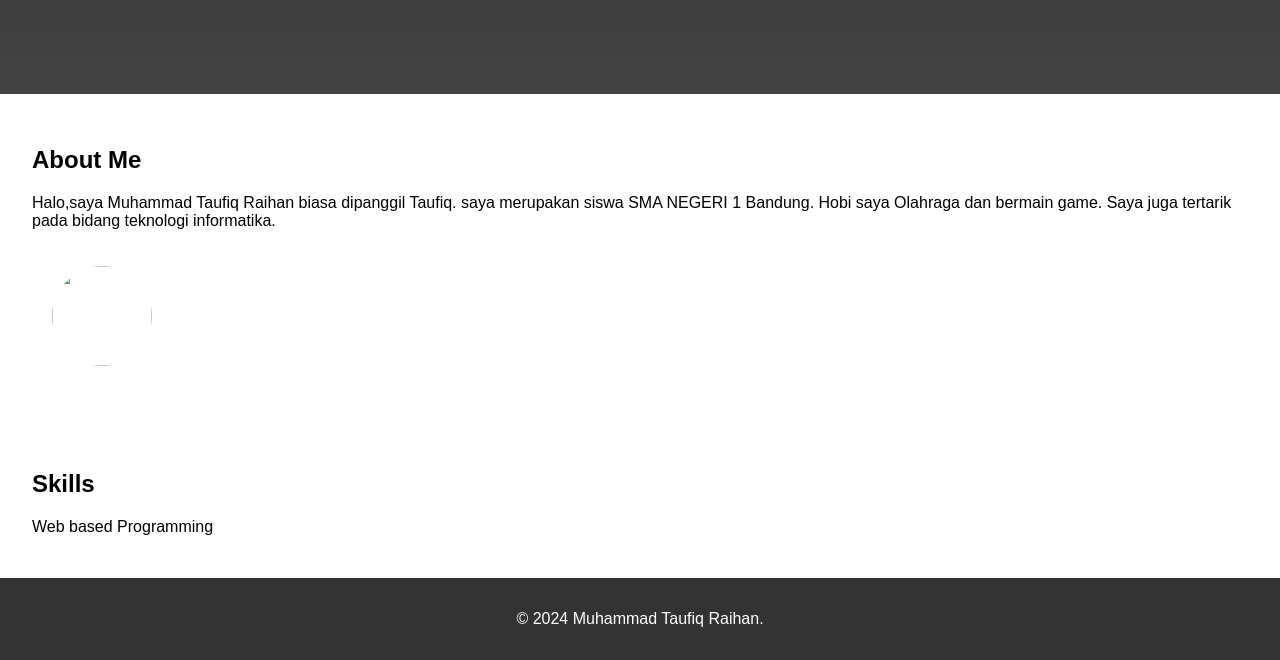
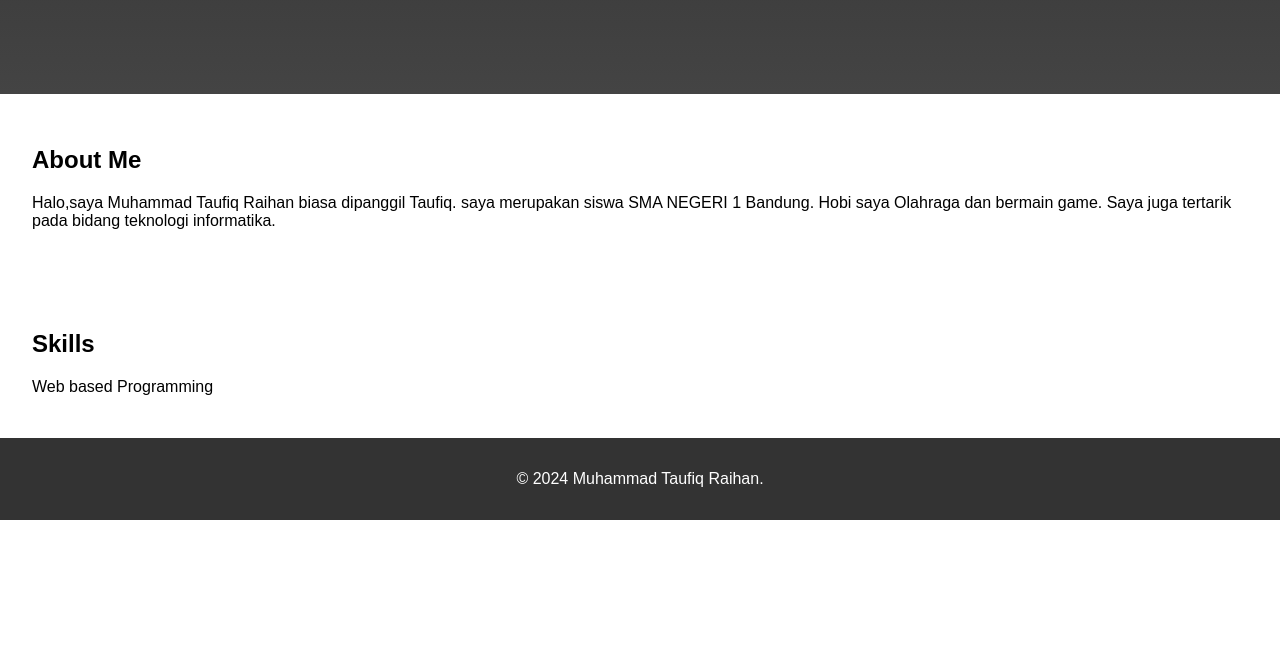
Before and after one commit to Oopiko/Projek-Personal-Branding, a plain HTML site: page index.html in a window 1280 px wide. Shown: the part 756-1416 px from the top of the page. After the commit the page ends 1276 px from the top, so only its background shows below. Drawn offline with Linux system fonts and the light colour scheme.

Commit message:
index.html

```diff
--- a/index.html
+++ b/index.html
@@ -31,7 +31,7 @@
             Hobi saya Olahraga dan bermain game.
             Saya juga tertarik pada bidang teknologi informatika.
         </p>
-        <img src="" alt="">
+
     </section>
     <!-- Skills Section -->
     <section id="skills">
```
